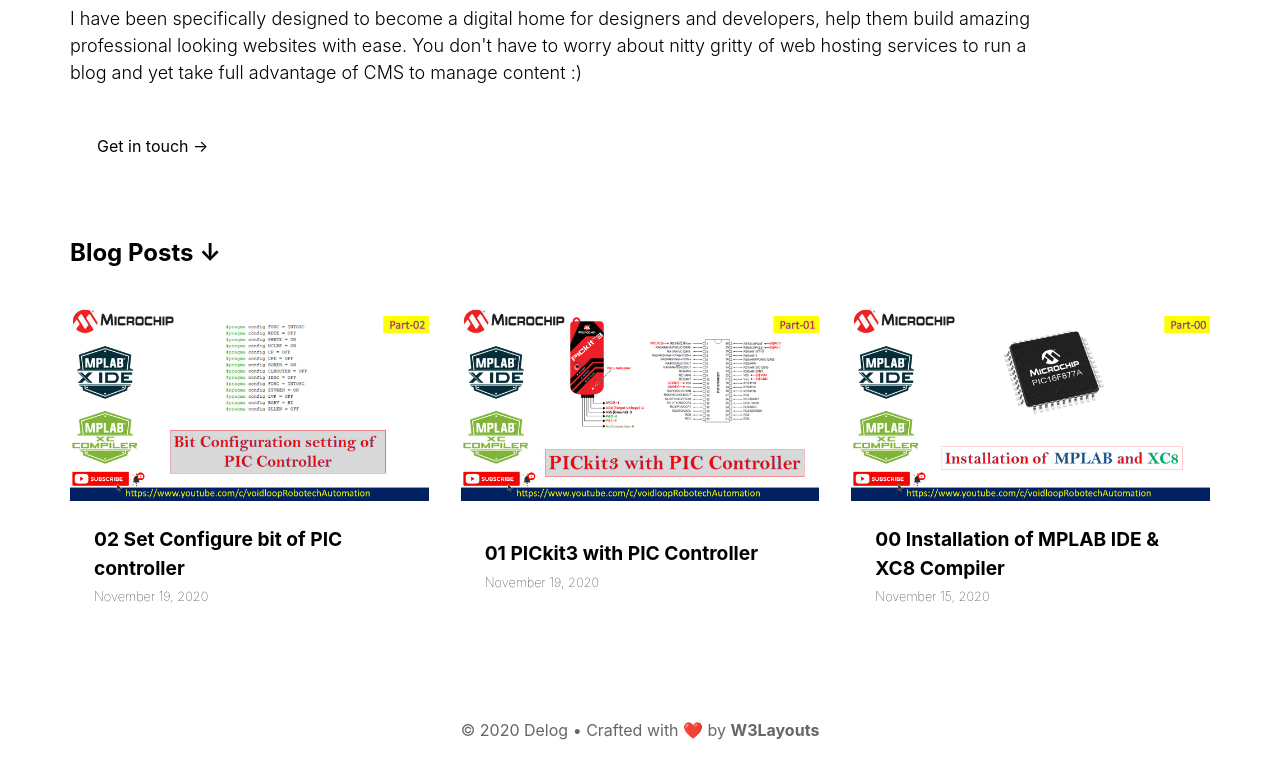
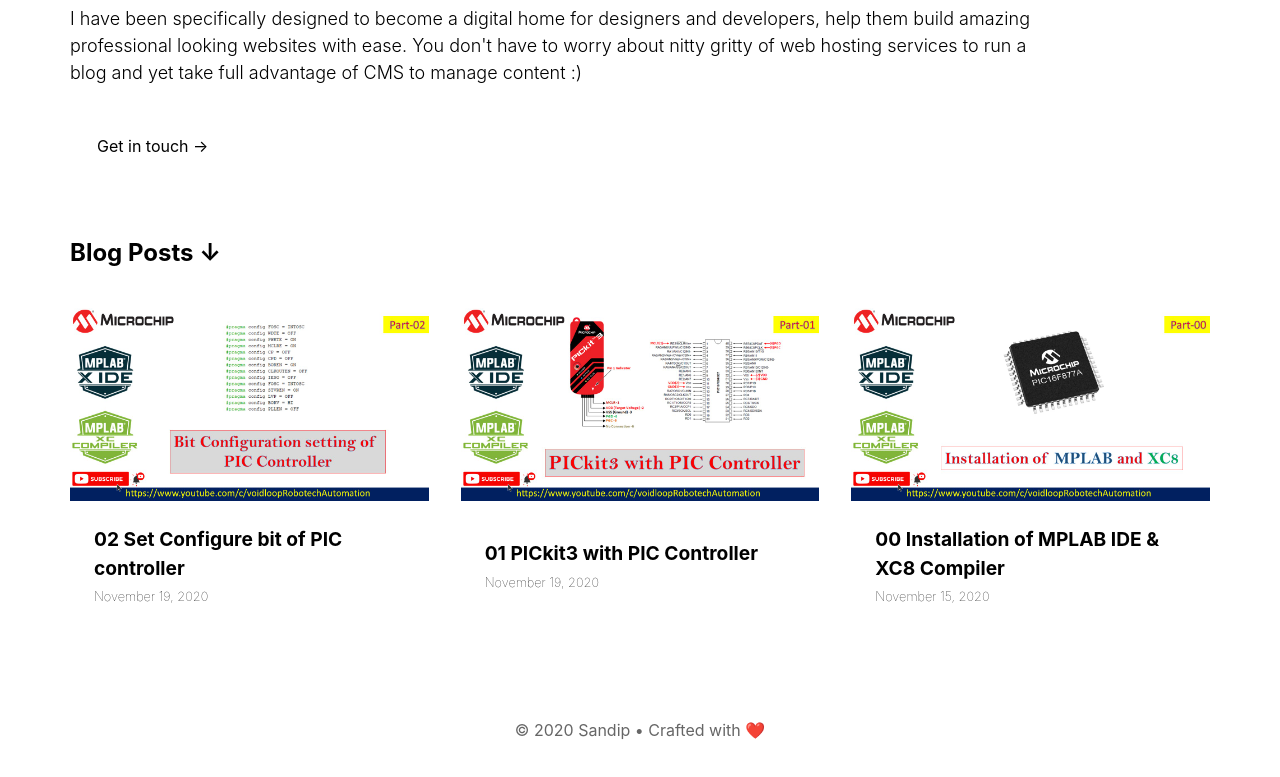
Before and after one commit to sandipmaurya/voidloop-blog, a Gatsby site: page / in a window 1280 px wide. Shown: the part 175-952 px from the top of the page. Built offline with nearby package versions, Linux system fonts and the light colour scheme; Gatsby itself is replaced by a stand-in of ours.

Commit message:
changed copyright text

```diff
--- a/src/components/layout.js
+++ b/src/components/layout.js
@@ -25,7 +25,7 @@
       </header>
       {children}
       <footer className="site-footer">
-        <p>&copy; {new Date().getFullYear()} Delog &bull; Crafted with <span role="img" aria-label="love">❤️</span> by <a href="https://w3layouts.com">W3Layouts</a></p>
+        <p>&copy; {new Date().getFullYear()} Sandip &bull; Crafted with <span role="img" aria-label="love">❤️</span></p>
       </footer>
     </div>
   )
```
